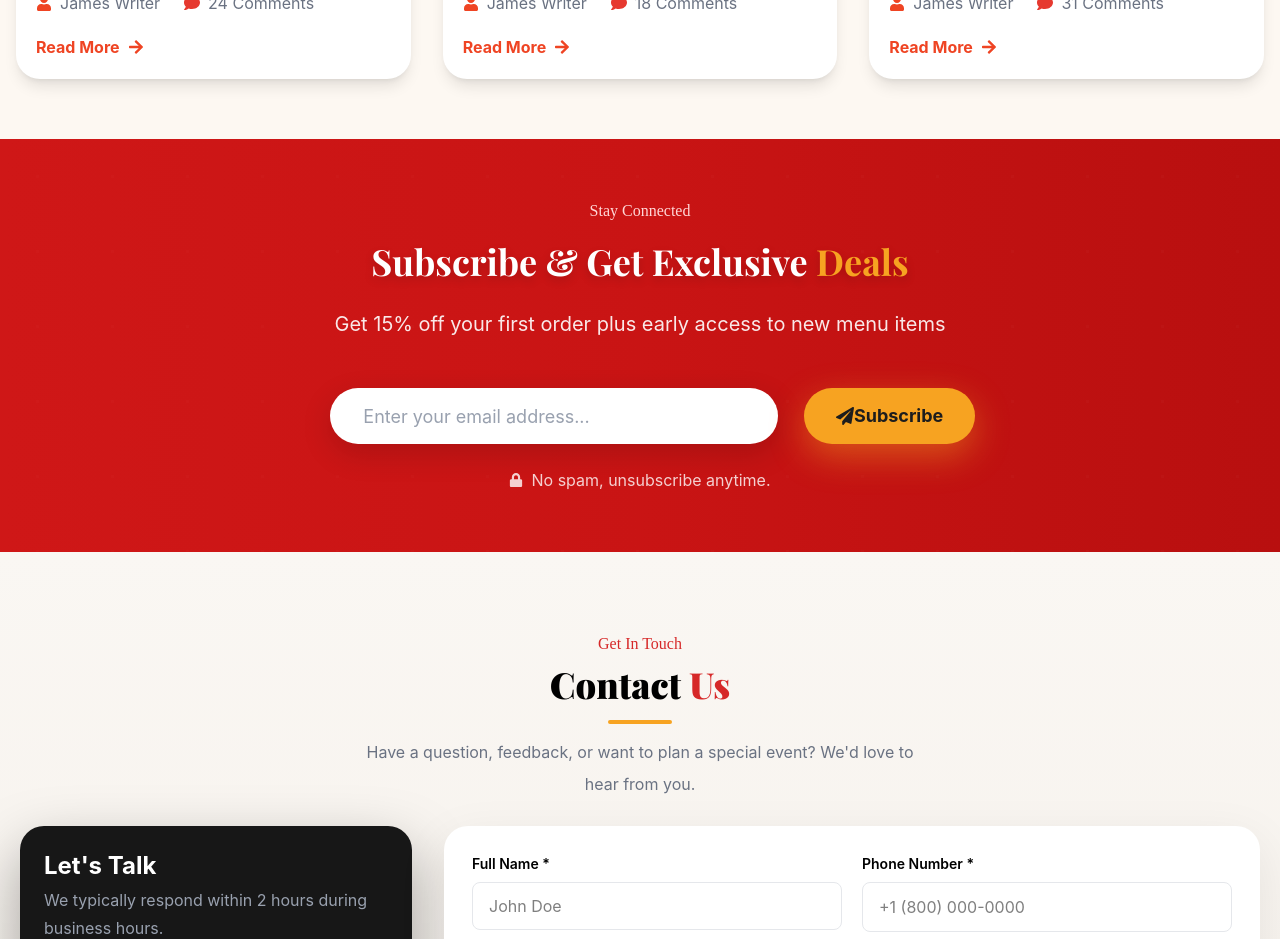
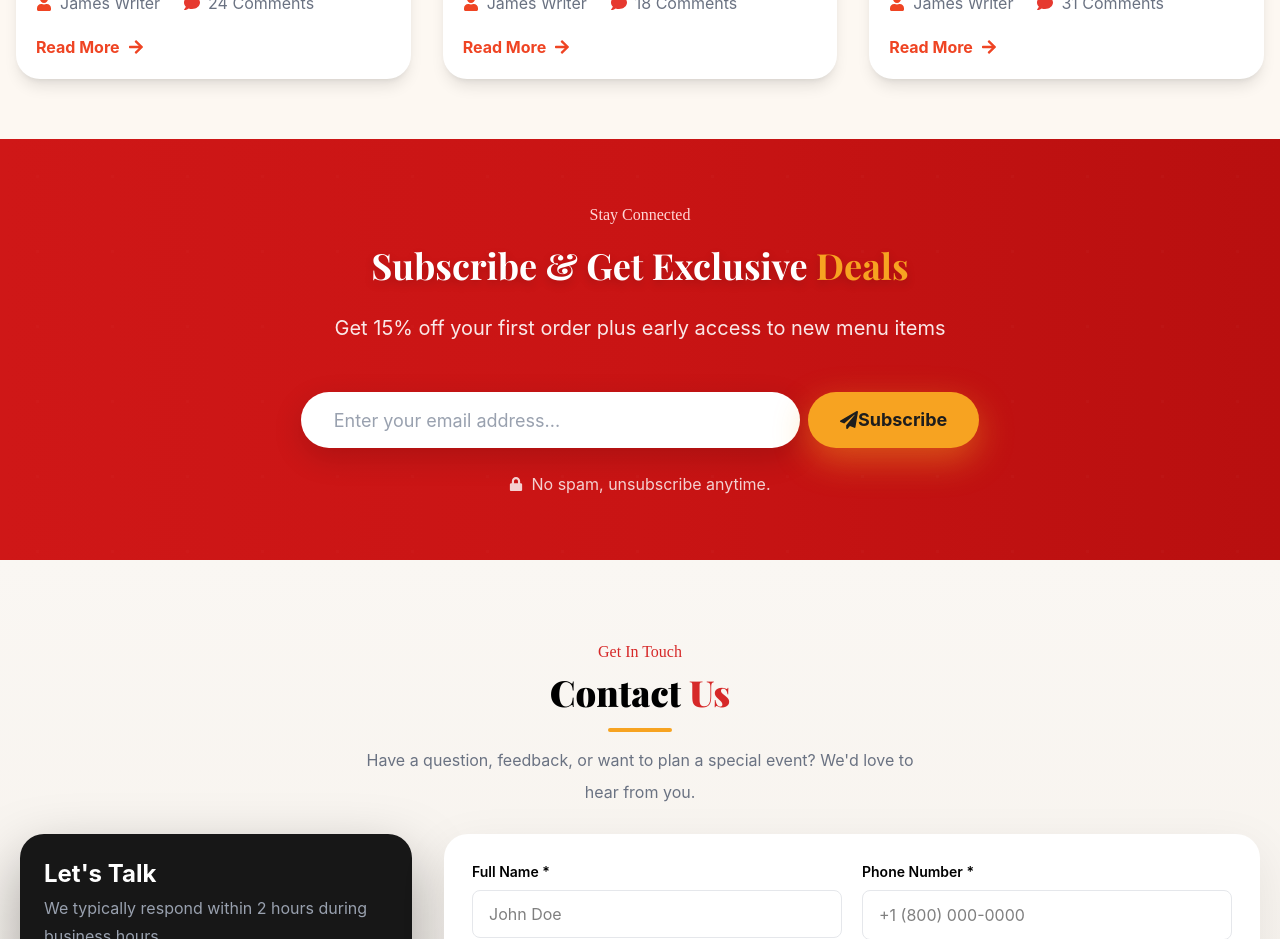
Before and after one commit to shoaibmhr/Sarab, a React (Vite) app: page / in a window 1280 px wide. Shown: the part 8360-9299 px from the top of the page. Built offline with nearby package versions, Linux system fonts and the light colour scheme.

Commit message:
changing

```diff
--- a/src/website/components/NewsLetter.jsx
+++ b/src/website/components/NewsLetter.jsx
@@ -1,10 +1,9 @@
-import React from "react";
 
 import { FaPaperPlane, FaLock } from "react-icons/fa";
 
 const Subscribe = () => {
   return (
-    <section className="relative overflow-hidden bg-gradient-to-r from-[#cf1717] via-[#c91414] to-[#b80f0f] py-15 px-5">
+    <section className="relative overflow-hidden bg-gradient-to-r from-[#cf1717] via-[#c91414] to-[#b80f0f] py-10 sm:py-12 lg:py-16 px-5">
       {/* Background Circles */}
 
       <div className="absolute inset-0 opacity-10">
@@ -23,7 +22,9 @@ const Subscribe = () => {
       <div className="relative max-w-5xl mx-auto text-center z-10">
         {/* Small Heading */}
 
-        <p className="text-[#ffd7d7]  text-1xl font-play">Stay Connected</p>
+        <p className="text-[#ffd7d7]  text-sm sm:text-base font-play">
+          Stay Connected
+        </p>
 
         {/* Main Heading */}
 
@@ -41,7 +42,7 @@ const Subscribe = () => {
         {/* Part 2 */}
 
         <div className="mt-12">
-          <div className="flex flex-col md:flex-row items-center justify-center  max-w-3xl mx-auto">
+          <div className="flex flex-col md:flex-row gap-4 md:gap-2 items-center justify-center  max-w-3xl mx-auto">
             {/* Email Input */}
 
             <div className="w-full lg:w-[65%]">
@@ -49,7 +50,7 @@ const Subscribe = () => {
                 type="email"
                 placeholder="Enter your email address..."
                 className="
-w-md
+w-full
 h-14
 rounded-full
 bg-white
@@ -74,7 +75,7 @@ shadow-[0_10px_30px_rgba(0,0,0,0.15)]
 
             <button
               className="
-w-md
+w-full
 lg:w-auto
 h-14
 px-8
```
